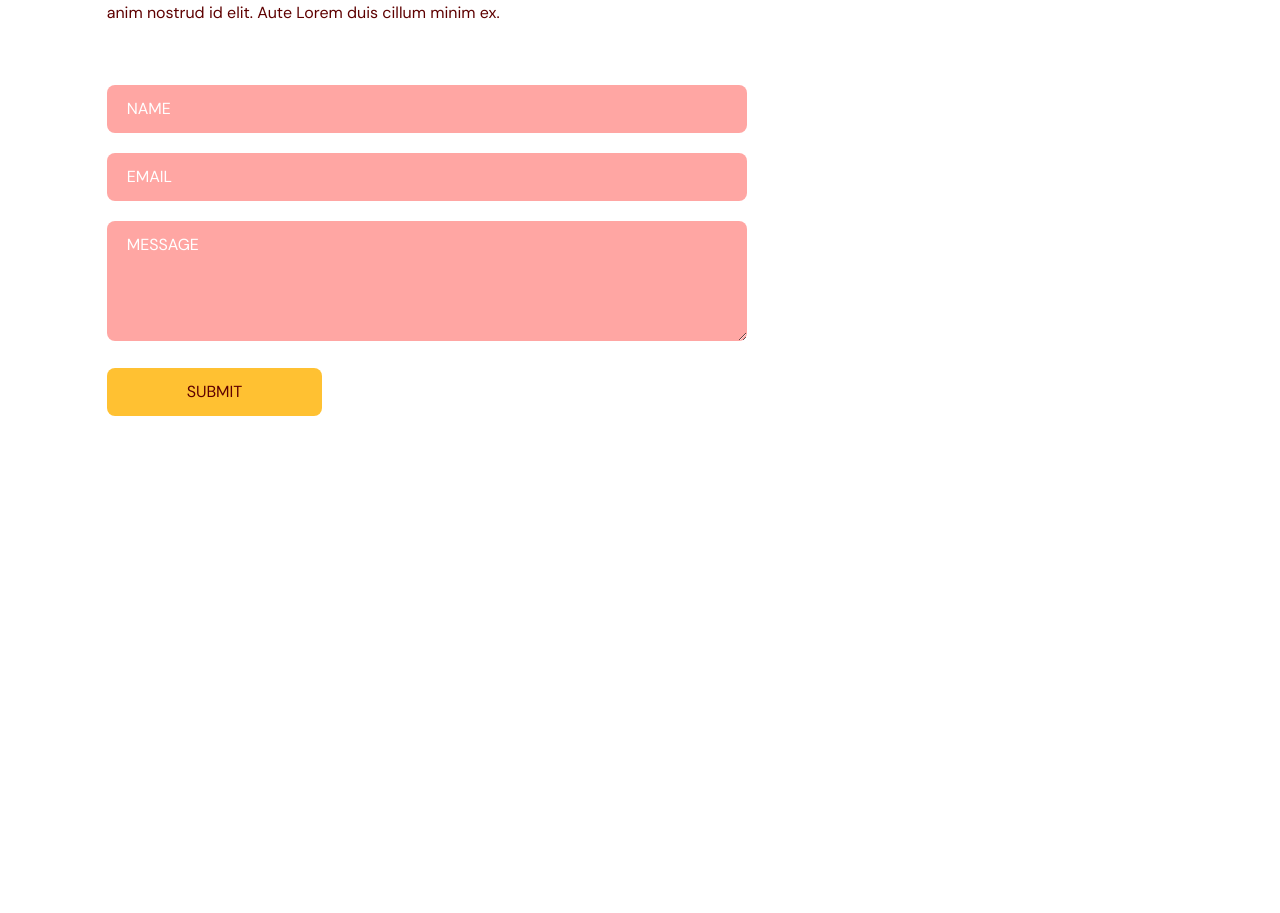
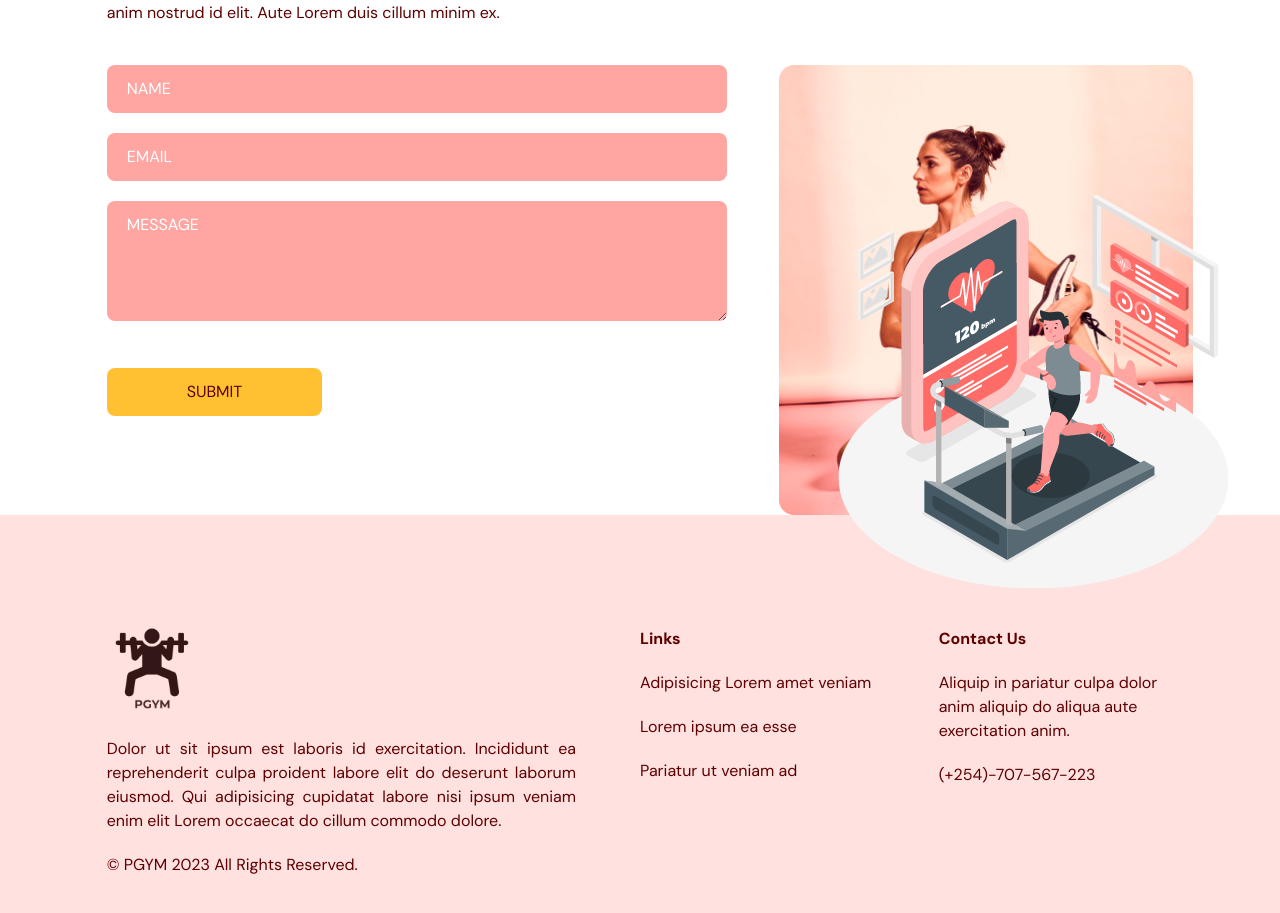
Before and after one commit to pcodesdev/typescript-gym, a React (Vite) app: page / in a window 1280 px wide. Shown: the part 3361-4274 px from the top of the page. Before the commit the page ends 3777 px from the top, so only its background shows below. Built offline with nearby package versions, Linux system fonts and the light colour scheme.

Commit message:
have finished building this web application by creating and designing the footer

```diff
--- a/index.html
+++ b/index.html
@@ -2,9 +2,11 @@
 <html lang="en">
   <head>
     <meta charset="UTF-8" />
-    <link rel="icon" type="image/svg+xml" href="/vite.svg" />
+    <link rel="icon" type="image/svg+xml" href="/Logo.png" />
     <meta name="viewport" content="width=device-width, initial-scale=1.0" />
-    <title>Vite + React + TS</title>
+    <title>
+      Gym Web Application with TypeScript, JavaScript, Tailwind CSS, and React
+    </title>
   </head>
   <body>
     <div id="root"></div>
--- a/src/App.tsx
+++ b/src/App.tsx
@@ -4,6 +4,7 @@ import Home from "@/scenes/home";
 import Benefits from "@/scenes/benefits";
 import OurClasses from "@/scenes/ourclasses";
 import ContactUs from "@/scenes/contactus";
+import Footer from "@/scenes/footer";
 import { SelectedPage } from "@/shared/types";
 
 function App() {
@@ -33,6 +34,7 @@ function App() {
       <Benefits setSelectedPage={setSelectedPage} />
       <OurClasses setSelectedPage={setSelectedPage} />
       <ContactUs setSelectedPage={setSelectedPage} />
+      <Footer />
     </div>
   );
 }
--- a/src/scenes/contactus/index.tsx
+++ b/src/scenes/contactus/index.tsx
@@ -7,7 +7,7 @@ import HText from "@/shared/HText";
 type Props = { setSelectedPage: (value: SelectedPage) => void };
 
 const ContactUs = ({ setSelectedPage }: Props) => {
-  const inputStyles = ` mt-5 w-full rounded-lg bg-primary-300 px-5 py-3 placeholder-white`;
+  const inputStyles = ` mb-5 w-full rounded-lg bg-primary-300 px-5 py-3 placeholder-white`;
   const {
     register,
     trigger,
@@ -62,10 +62,10 @@ const ContactUs = ({ setSelectedPage }: Props) => {
             className="mt-10 basis-3/5 md:mt-0"
           >
             <form
-              action="https://formsubmit.co/pcodesdev@gmail.com"
               target="_blank"
+              action="https://formsubmit.co/362bd42b0e08cfaa542bf94d2ea659e4"
+              method="POST"
               onSubmit={onSubmit}
-              method="POST"
             >
               <input
                 className={inputStyles}
@@ -126,6 +126,25 @@ const ContactUs = ({ setSelectedPage }: Props) => {
               </button>
             </form>
           </motion.div>
+          <motion.div
+            initial="hidden"
+            whileInView="visible"
+            viewport={{ once: true, amount: 1.0 }}
+            transition={{ delay: 0.3, duration: 0.5 }}
+            variants={{
+              hidden: { opacity: 0, x: -100 },
+              visible: { opacity: 1, x: 20 },
+            }}
+            className="relative mt-16 basis-2/5 md:mt-0"
+          >
+            <div className="w-full before:absolute before:-bottom-20 before:-right-10 before:-z-[-1] md:before:content-evolvetext">
+              <img
+                className="w-full"
+                src={ContactUsPageGraphic}
+                alt="contact-us-page-graphic"
+              />
+            </div>
+          </motion.div>
         </div>
       </motion.div>
     </section>
--- /dev/null
+++ b/src/scenes/footer/index.tsx
@@ -0,0 +1,40 @@
+import Logo from "@/assets/Logo.png";
+
+type Props = {};
+
+const Footer = (props: Props) => {
+  return (
+    <footer className="bg-primary-100 py-16">
+      <div className="justify-content mx-auto mt-12 w-5/6 gap-16 md:flex">
+        <div className="mt-16 basis-1/2 md:mt-0">
+          <img style={{ width: "90px" }} src={Logo} alt="logo" />
+          <p className="my-5 text-justify">
+            Dolor ut sit ipsum est laboris id exercitation. Incididunt ea
+            reprehenderit culpa proident labore elit do deserunt laborum
+            eiusmod. Qui adipisicing cupidatat labore nisi ipsum veniam enim
+            elit Lorem occaecat do cillum commodo dolore.
+          </p>
+          <p className="">
+            &copy; PGYM {new Date().getFullYear()} All Rights Reserved.
+          </p>
+        </div>
+        <div className="mt-16 basis-1/4 md:mt-0">
+          <h4 className="font-bold">Links</h4>
+          <p className="my-5">Adipisicing Lorem amet veniam</p>
+          <p className="my-5">Lorem ipsum ea esse </p>
+          <p className="my-5">Pariatur ut veniam ad </p>
+        </div>
+        <div className="mt-16 basis-1/4 md:mt-0">
+          <h4 className="font-bold">Contact Us</h4>
+          <p className="my-5">
+            Aliquip in pariatur culpa dolor anim aliquip do aliqua aute
+            exercitation anim.
+          </p>
+          <p className="my-5">(+254)-707-567-223</p>
+        </div>
+      </div>
+    </footer>
+  );
+};
+
+export default Footer;
```
Also changed, not shown: public/Logo.png (added).
